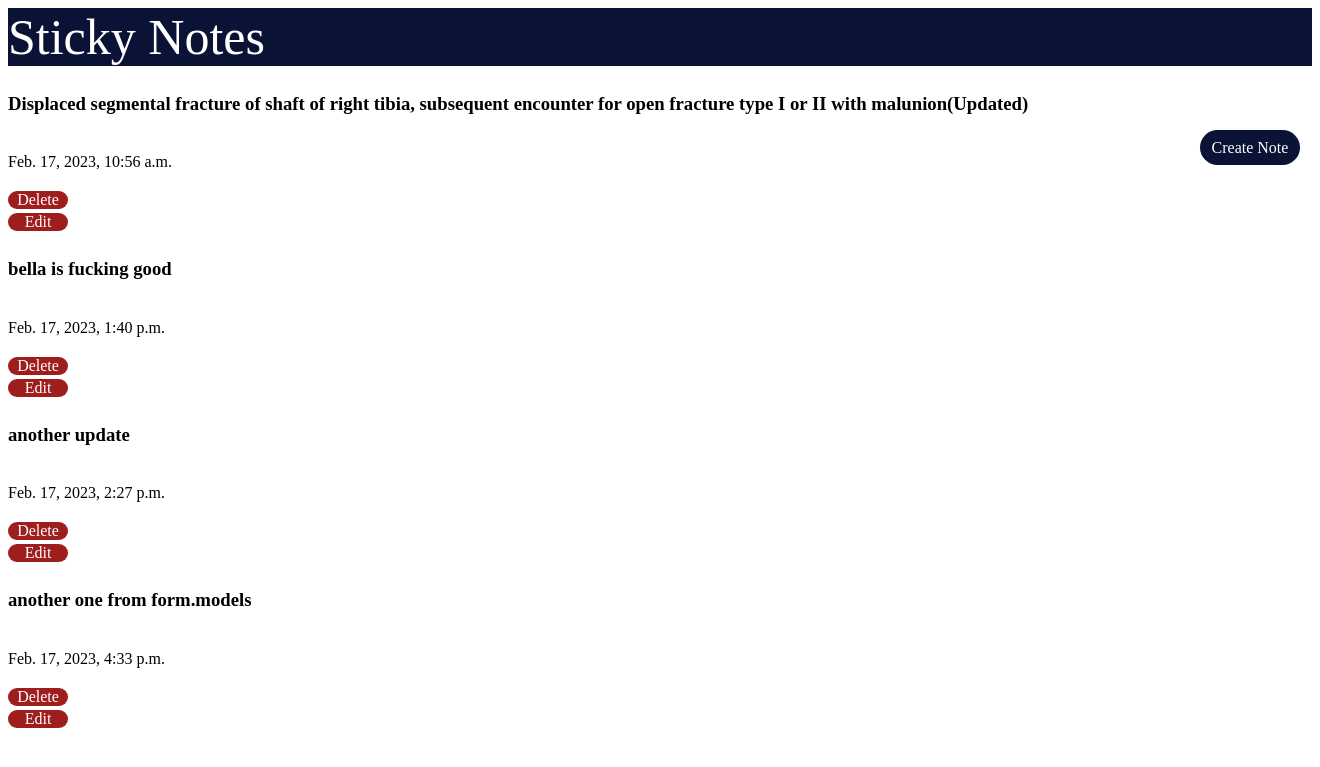
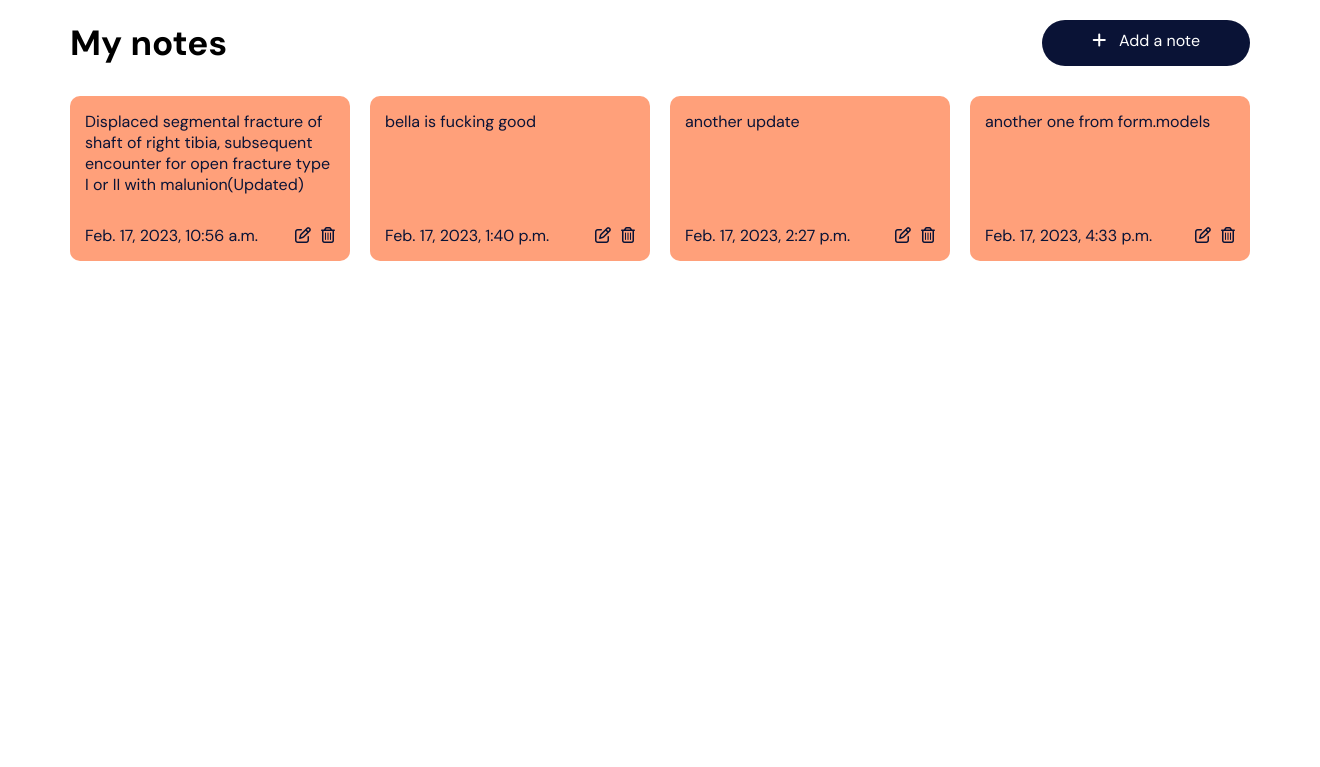
Before and after one commit to Oluwaseun241/Sticky_Notes, a Django app: page / in a window 1320 px wide. Shown: the top 767 px of the page. Run offline with Django 4.2, Linux system fonts and the light colour scheme; data comes from the database, SQL or seed files in the repository; both versions use the stored data as it was after the commit; some libraries are stand-ins or nearby versions.

Commit message:
templates: revamo

```diff
--- a/static/styles/base.css
+++ b/static/styles/base.css
@@ -1,45 +1,129 @@
-.container {
-  display: flex;
-  flex-direction: column;
-  align-items: flex-start;
-  padding: 0px;
-  gap: 4px;
+*,
+::before,
+::after {
+  padding: 0;
+  margin: 0;
+  box-sizing: border-box;
+}
+
+html {
+  font-size: 62.5%;
+}
+
+body {
+  font-size: 1.6rem;
+  font-family: "DM Sans", sans-serif;
+}
+
+main {
+  max-width: 1220px;
+  width: 100%;
+  padding: 2rem;
 }
 
 nav {
-  background: #0a1336;
-  font-family: "DM Sans";
-  font-style: normal;
-  margin: 0;
-  padding: 0;
+  display: flex;
+  flex-direction: column;
+  justify-content: space-between;
+  gap: 2rem;
 }
 
-nav > a {
-  color: #ffffff;
-  font-size: 50px;
+nav h1 {
+  font-weight: 700;
+  font-size: 3.5rem;
+}
+
+nav a {
+  padding: 1rem 5rem;
+  background-color: #0a1336;
+  color: #fff;
+  border-radius: 3rem;
+  text-align: center;
   text-decoration: none;
 }
 
-.btn {
-  background: #0a1336;
-  border-radius: 64px;
+section {
   display: flex;
-  justify-content: center;
-  align-items: center;
-  position: absolute;
-  width: 100px;
-  height: 35px;
-  left: 75rem;
-  top: 130px;
-  color: white;
-  text-decoration: none;
+  flex-direction: column;
+  margin-top: 3rem;
+  gap: 2rem;
 }
 
-.container > a {
-    text-decoration: none;
-    background-color: #9e1e1e;
-    color: #ffffff;
-    width: 60px;
-    text-align: center;
-    border-radius: 10px;
+section article {
+  background-color: lightsalmon;
+  min-height: 15rem;
+  border-radius: 1rem;
+  padding: 1.5rem;
+  display: flex;
+  flex-direction: column;
+  justify-content: space-between;
+  gap: 3rem;
+  width: 100%;
+  color: #0a1336;
 }
+
+article div {
+  display: flex;
+  justify-content: space-between;
+}
+
+article div span {
+  display: flex;
+  gap: 1rem;
+}
+
+article div span a {
+  text-decoration: none;
+  color: #0a1336;
+}
+
+.yellow-color {
+  background-color: #fcf5d2;
+}
+
+.green-color {
+  background-color: #d2fcde;
+}
+
+.purple-color {
+  background-color: #fcd2f8;
+}
+
+.red-color {
+  background-color: #fcd9d2;
+}
+
+@media (min-width: 500px) {
+  main {
+    margin: 0 auto;
+  }
+
+  nav {
+    flex-direction: row;
+  }
+  section {
+    display: grid;
+    grid-template-columns: repeat(2, 1fr);
+  }
+}
+
+@media (min-width: 768px) {
+  section {
+    display: grid;
+    grid-template-columns: repeat(3, 1fr);
+  }
+}
+
+@media (min-width: 900px) {
+  section {
+    display: grid;
+    grid-template-columns: repeat(4, 1fr);
+  }
+}
+
+@media (min-width: 1200px) {
+  section {
+    display: grid;
+    grid-template-columns: repeat(4, 1fr);
+  }
+}
--- a/templates/base.html
+++ b/templates/base.html
@@ -2,33 +2,40 @@
 <!DOCTYPE html>
 <html lang="en">
   <head>
-    <meta charset="UTF-8">
-    <meta http-equiv="X-UA-Compatible" content="IE=edge">
-    <meta name="viewport" content="width=device-width, initial-scale=1.0">
-    <title>StickyNotes</title>
-    <link rel="stylesheet" href="{% static 'styles/base.css' %}"/>
+    <meta charset="UTF-8" />
+    <meta http-equiv="X-UA-Compatible" content="IE=edge" />
+    <link rel="stylesheet" href="{% static 'styles/base.css' %}" />
+    <link rel="preconnect" href="https://fonts.googleapis.com" />
+    <link rel="preconnect" href="https://fonts.gstatic.com" crossorigin />
+    <link
+      href="https://fonts.googleapis.com/css2?family=DM+Sans:wght@400;700&display=swap"
+      rel="stylesheet"
+    />
+    <script src="https://kit.fontawesome.com/7c27cadb0a.js" crossorigin="anonymous"></script>
+    <meta name="viewport" content="width=device-width, initial-scale=1.0" />
+    <title>notes app</title>
   </head>
   <body>
+    <main>
+        {% block content %}
       <nav>
-        <a href="{% url 'home' %}">Sticky Notes</a>
+        <h1>My notes</h1>
+        <a href="{% url 'create_note' %}"> <i class="fa-solid fa-plus"></i> &nbsp; Add a note</a>
       </nav>
-    {% block content %}
+      <section>
         {% for note in notes %}
-    <div class="container">
-        <div class="heading">
+        <article>
+          <p>
+            {{ note.note_text }}
+          </p>
+          <div>
+            <p>{{ note.created_at }}</p>
+            <span><a href="{% url 'update_note' note.pk %}"><i class="fa-regular fa-pen-to-square"></i></a>
+                <a href="{% url 'delete_note' note.pk %}"><i class="fa-regular fa-trash-can"></i></a></span>
           </div>
-        <div class="main-content">
-            <div class="note">
-            </div>
-        </div>
-        <h3 id="note-title">{{ note.note_text }}</h3>
-        <p>{{ note.created_at }}</p>
-        <a href="{% url 'delete_note' note.pk %}">Delete</a>
-        <a href="{% url 'update_note' note.pk %}">Edit</a>
-    </div>
+        </article>
         {% endfor %}
-    <a class="btn" href="{% url 'create_note' %}">Create Note</a>
-    <main>
+      </section>
       {% endblock %}
     </main>
   </body>
```
Also changed, not shown: templates/base_old.html (added, +35 -0 lines), db.sqlite3. Lines whose indentation alone changed are shown as unchanged.
